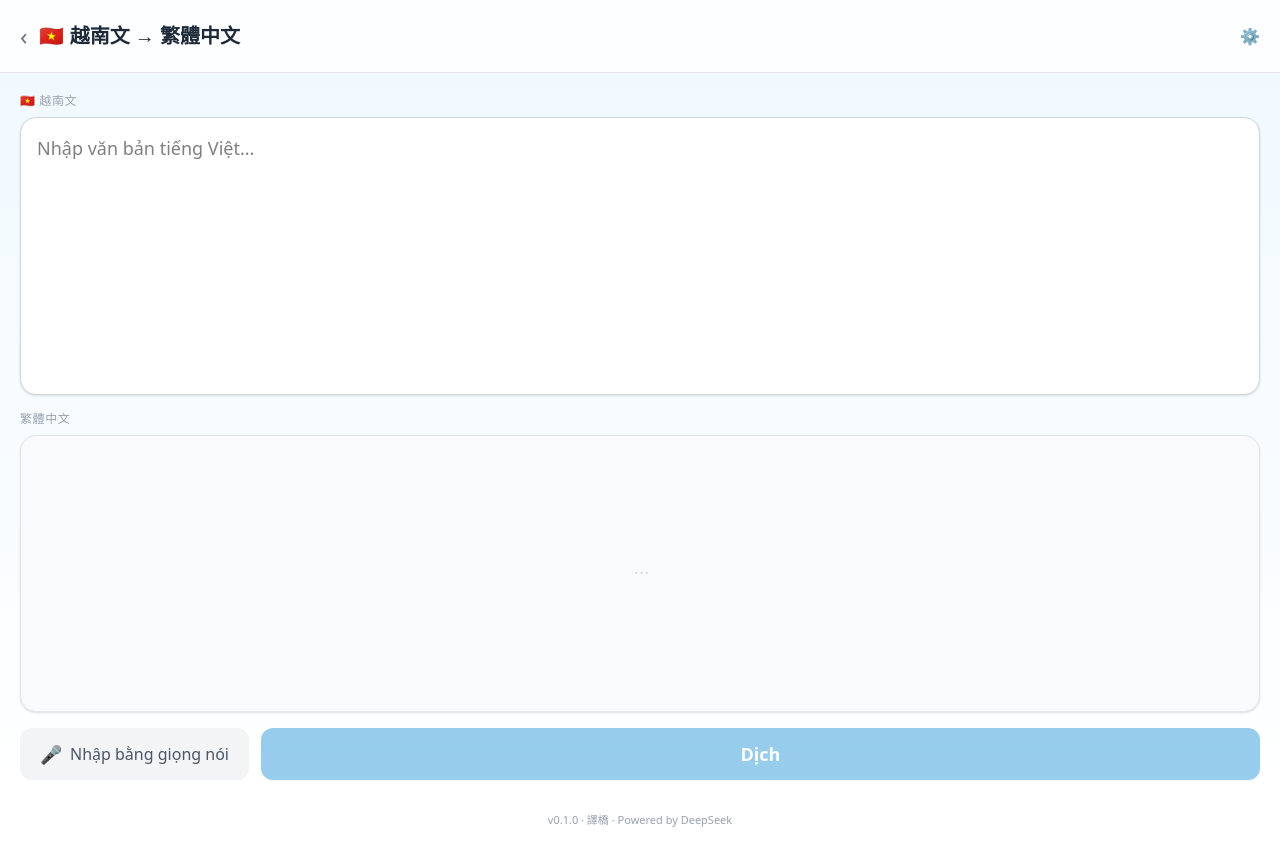
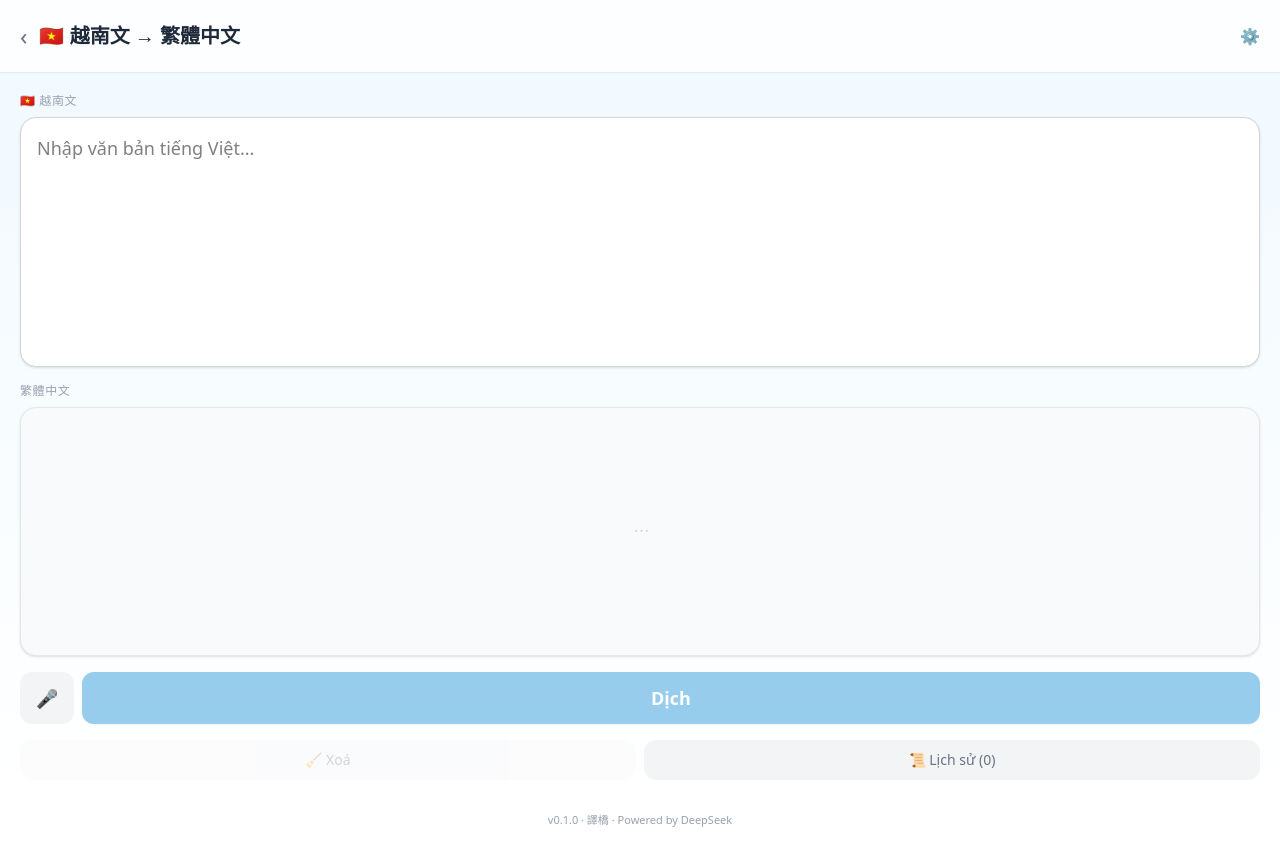
Before and after one commit to mindforward/translate-app, a Next.js app: page /translate in a window 1280 px wide. Built offline with nearby package versions, Linux system fonts and the light colour scheme.

Commit message:
feat: clear button, auto history save, clear history

```diff
--- a/src/app/translate/page.tsx
+++ b/src/app/translate/page.tsx
@@ -11,6 +11,9 @@ type UIStrings = {
   recording: string
   copy: string
   reverse: string
+  clear: string
+  clearHistory: string
+  history: string
   speakTitle: string
   errorNoVoice: string
   errorVoiceFailed: string
@@ -36,6 +39,9 @@ const LANG_MAP: Record<string, {
       recording: 'Đang ghi âm...',
       copy: 'Sao chép',
       reverse: 'Đảo ngược',
+      clear: 'Xoá',
+      clearHistory: 'Xoá lịch sử',
+      history: 'Lịch sử',
       speakTitle: 'Đọc to',
       errorNoVoice: 'Trình duyệt không hỗ trợ nhập giọng nói',
       errorVoiceFailed: 'Nhập giọng nói thất bại, vui lòng thử lại',
@@ -56,6 +62,9 @@ const LANG_MAP: Record<string, {
       recording: '錄音中...',
       copy: '複製',
       reverse: '反轉翻譯',
+      clear: '清除',
+      clearHistory: '清除歷史',
+      history: '歷史記錄',
       speakTitle: '朗讀（廣東話）',
       errorNoVoice: '你的瀏覽器不支援語音輸入',
       errorVoiceFailed: '語音辨識失敗，請再試一次',
@@ -84,11 +93,31 @@ function TranslateInner() {
   const [apiKey, setApiKey] = useState('')
   const [keySaved, setKeySaved] = useState(false)
 
+  const [showHistory, setShowHistory] = useState(false)
+  const [history, setHistory] = useState<{source: string; target: string; dir: string; ts: number}[]>([])
+
   const recognitionRef = useRef<any>(null)
+
+  const HISTORY_KEY = 'translate_history'
 
   useEffect(() => {
     setApiKey(localStorage.getItem('deepseek_api_key') || '')
+    try {
+      const saved = JSON.parse(localStorage.getItem(HISTORY_KEY) || '[]')
+      setHistory(saved)
+    } catch {}
   }, [])
+
+  const clearAll = () => {
+    setInput('')
+    setResult('')
+    setError('')
+  }
+
+  const clearHistory = () => {
+    localStorage.removeItem(HISTORY_KEY)
+    setHistory([])
+  }
 
   const saveKey = () => {
     localStorage.setItem('deepseek_api_key', apiKey.trim())
@@ -112,6 +141,13 @@ function TranslateInner() {
       const data = await res.json()
       if (!res.ok) throw new Error(data.error || ui.errorTranslateFailed)
       setResult(data.translation)
+      // Auto-save to history
+      const entry = { source: input.trim(), target: data.translation, dir, ts: Date.now() }
+      setHistory(prev => {
+        const updated = [entry, ...prev].slice(0, 200)
+        localStorage.setItem(HISTORY_KEY, JSON.stringify(updated))
+        return updated
+      })
     } catch (e: any) {
       setError(e.message)
     } finally {
@@ -261,15 +297,14 @@ function TranslateInner() {
         )}
 
         {/* Action buttons */}
-        <div className="flex items-center gap-3">
+        <div className="flex items-center gap-2">
           <button
             onClick={listening ? stopListening : startListening}
-            className={`flex items-center gap-2 px-5 py-3 rounded-xl font-medium text-base transition-all ${
+            className={`flex items-center gap-2 px-4 py-3 rounded-xl font-medium text-base transition-all ${
               listening ? 'bg-red-500 text-white animate-pulse' : 'bg-gray-100 text-gray-600 hover:bg-gray-200'
             }`}
           >
             <span className="text-lg">{listening ? '⏹' : '🎤'}</span>
-            {listening ? ui.recording : ui.voiceInput}
           </button>
 
           <button
@@ -280,6 +315,65 @@ function TranslateInner() {
             {loading ? ui.translating : ui.translate}
           </button>
         </div>
+
+        {/* Second row: clear + history */}
+        <div className="flex items-center gap-2">
+          <button
+            onClick={clearAll}
+            disabled={!input && !result}
+            className="flex-1 bg-gray-100 text-gray-500 py-2.5 rounded-xl font-medium text-sm hover:bg-red-100 hover:text-red-500 disabled:opacity-30 disabled:cursor-not-allowed transition-colors"
+          >
+            🧹 {ui.clear}
+          </button>
+          <button
+            onClick={() => setShowHistory(!showHistory)}
+            className={`flex-1 py-2.5 rounded-xl font-medium text-sm transition-colors ${
+              showHistory ? 'bg-sky-100 text-sky-600' : 'bg-gray-100 text-gray-500 hover:bg-gray-200'
+            }`}
+          >
+            📜 {ui.history} ({history.length})
+          </button>
+        </div>
+
+        {/* History panel */}
+        {showHistory && (
+          <div className="border border-gray-200 rounded-2xl bg-white shadow-sm overflow-hidden">
+            <div className="flex items-center justify-between px-4 py-3 border-b border-gray-100">
+              <span className="text-sm font-medium text-gray-500">{ui.history}</span>
+              {history.length > 0 && (
+                <button
+                  onClick={clearHistory}
+                  className="text-xs text-red-400 hover:text-red-600 transition-colors"
+                >
+                  🗑 {ui.clearHistory}
+                </button>
+              )}
+            </div>
+            <div className="max-h-[240px] overflow-y-auto">
+              {history.length === 0 ? (
+                <div className="text-center text-gray-300 text-sm py-8">—</div>
+              ) : (
+                history.map((entry, i) => (
+                  <button
+                    key={i}
+                    onClick={() => {
+                      setInput(entry.source)
+                      setResult(entry.target)
+                      setShowHistory(false)
+                    }}
+                    className="w-full text-left px-4 py-3 border-b border-gray-50 hover:bg-sky-50 transition-colors last:border-0"
+                  >
+                    <div className="text-sm text-gray-800 truncate">{entry.source}</div>
+                    <div className="text-xs text-gray-400 truncate mt-0.5">{entry.target}</div>
+                    <div className="text-[10px] text-gray-300 mt-0.5">
+                      {entry.dir === 'vi-zh' ? '🇻🇳→🇹🇼' : '🇹🇼→🇻🇳'} · {new Date(entry.ts).toLocaleString()}
+                    </div>
+                  </button>
+                ))
+              )}
+            </div>
+          </div>
+        )}
       </div>
     </main>
   )
```
